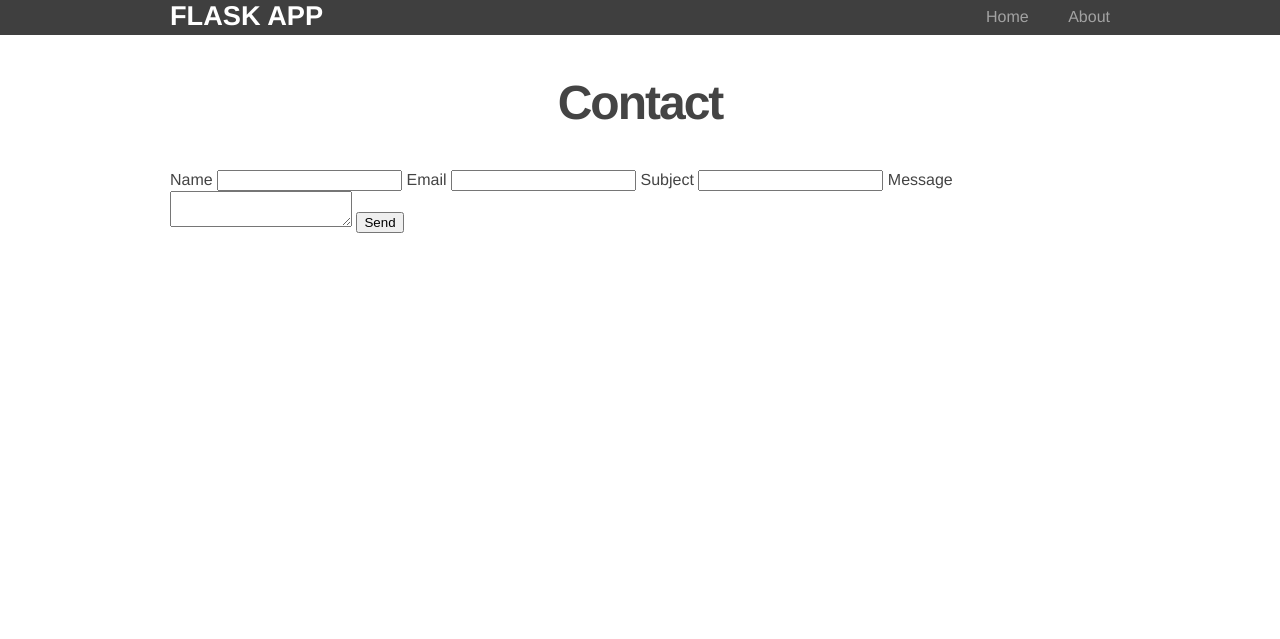
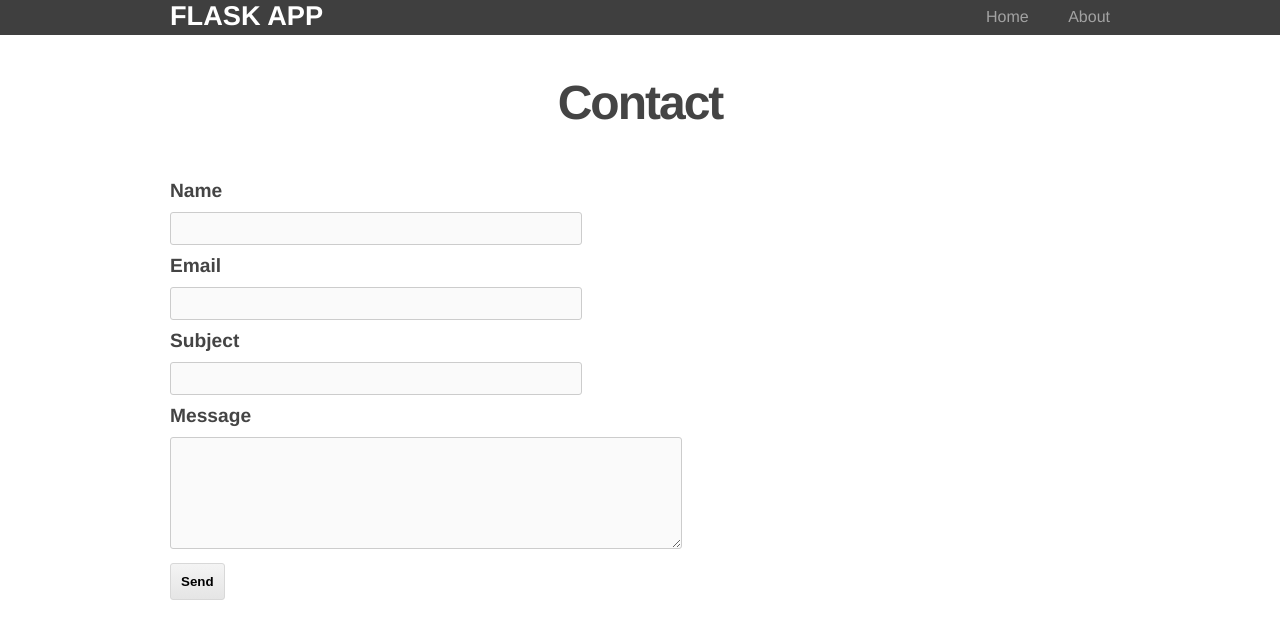
Before and after one commit to lalithpolepeddi/intro-to-flask, a Flask app: page /contact in a window 1280 px wide. Shown: the top 639 px of the page. Run offline with Flask 2, Linux system fonts and the light colour scheme.

Commit message:
Contact form styling

```diff
--- a/static/css/main.css
+++ b/static/css/main.css
@@ -78,3 +78,68 @@ h3 {
   color: #999;
   text-decoration: none;
 }
+
+/* Contact form */
+form label {
+  font-size: 1.2em;
+  font-weight: bold;
+  display: block;
+  padding: 10px 0;
+}
+
+form input#name,
+form input#email,
+form input#subject {
+  width: 400px;
+  background-color: #fafafa;
+  -webkit-border-radius: 3px;
+     -moz-border-radius: 3px;
+          border-radius: 3px;
+  border: 1px solid #cccccc;
+  padding: 5px;
+  font-size: 1.1em;
+}
+
+form textarea#message {
+  width: 500px;
+  height: 100px;
+  background-color: #fafafa;
+  -webkit-border-radius: 3px;
+     -moz-border-radius: 3px;
+          border-radius: 3px;
+  border: 1px solid #cccccc;
+  margin-bottom: 10px;
+  padding: 5px;
+  font-size: 1.1em;
+}
+
+form input#submit {
+  display: block;
+  -webkit-border-radius: 3px;
+     -moz-border-radius: 3px;
+          border-radius: 3px;
+  border:1px solid #d8d8d8;
+  padding: 10px;
+  font-weight:bold;
+  text-align: center;
+  color: #000000;
+  background-color: #f4f4f4;
+  background-image: -webkit-gradient(linear, left top, left bottom, color-stop(0%, #f4f4f4), color-stop(100%, #e5e5e5));
+  background-image: -webkit-linear-gradient(top, #f4f4f4, #e5e5e5);
+  background-image: -moz-linear-gradient(top, #f4f4f4, #e5e5e5);
+  background-image: -ms-linear-gradient(top, #f4f4f4, #e5e5e5);
+  background-image: -o-linear-gradient(top, #f4f4f4, #e5e5e5);
+  background-image: linear-gradient(top, #f4f4f4, #e5e5e5);filter:progid:DXImageTransform.Microsoft.gradient(GradientType=0,startColorstr=#f4f4f4, endColorstr=#e5e5e5);
+}
+
+form input#submit:hover{
+  cursor: pointer;
+  border:1px solid #c1c1c1;
+  background-color: #dbdbdb;
+  background-image: -webkit-gradient(linear, left top, left bottom, color-stop(0%,#dbdbdb), color-stop(100%, #cccccc));
+  background-image: -webkit-linear-gradient(top, #dbdbdb, #cccccc);
+  background-image: -moz-linear-gradient(top, #dbdbdb, #cccccc);
+  background-image: -ms-linear-gradient(top, #dbdbdb, #cccccc);
+  background-image: -o-linear-gradient(top, #dbdbdb, #cccccc);
+  background-image: linear-gradient(top, #dbdbdb, #cccccc);filter:progid:DXImageTransform.Microsoft.gradient(GradientType=0,startColorstr=#dbdbdb, endColorstr=#cccccc);
+}
```
